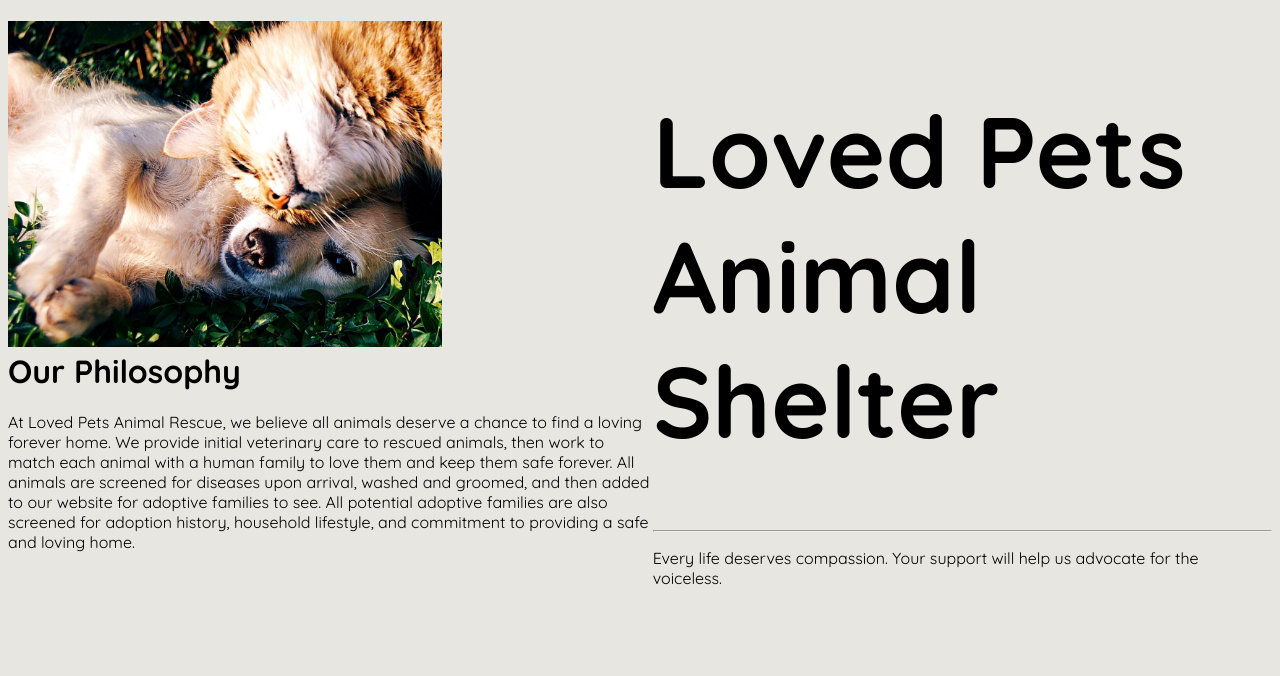
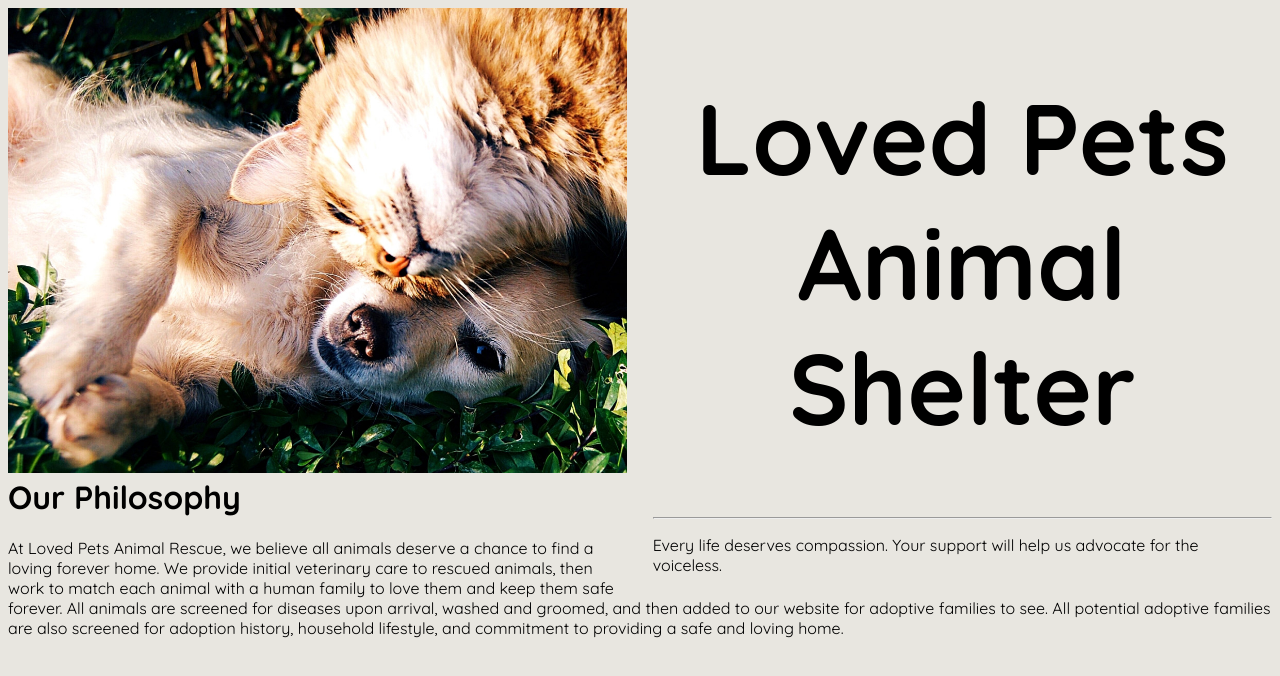
Before and after one commit to cesarmm02/LovedPetsAnimalShelter, a plain HTML site: page index.html in a window 1280 px wide. Drawn offline with Linux system fonts and the light colour scheme.

Commit message:
changed things

```diff
--- a/index.html
+++ b/index.html
@@ -13,17 +13,18 @@
     <div style="float: left; width: 49%;">
       <img id="main_image" src="main_pets.jpg" alt="A dog and a cat laying together.">
     </div>
-    <div style="float: right; width: 49%;">
+    <div style="float: right; width: 49%; margin-left: 20px;">
       <header>
-      <h1 style="font-size: 100px;">Loved Pets Animal Shelter</h1>
+      <h1 style="font-size: 100px; msrign-bottom: 20px; text-align: center;">Loved Pets Animal Shelter</h1>
       <hr>
       <p>Every life deserves compassion. Your support will help us advocate for the voiceless.</p>
     </header>
     </div>
 
     <aside></aside>
+    <br>
     <main>
-      <div>
+      <div id="main">
         <h1>Our Philosophy</h1>
         <p>At Loved Pets Animal Rescue, we believe all animals deserve a chance  to find a loving forever home.
           We provide initial veterinary care to rescued animals, then work to match each animal with a human
--- a/style.css
+++ b/style.css
@@ -4,6 +4,11 @@ body {
 }
 
 #main_image {
-  width: 70%;
+  width: 100%;
   overflow: hidden;
 }
+
+.main {
+    display: block;
+    clear: both
+}
```
Also changed, not shown: 1 other file.
